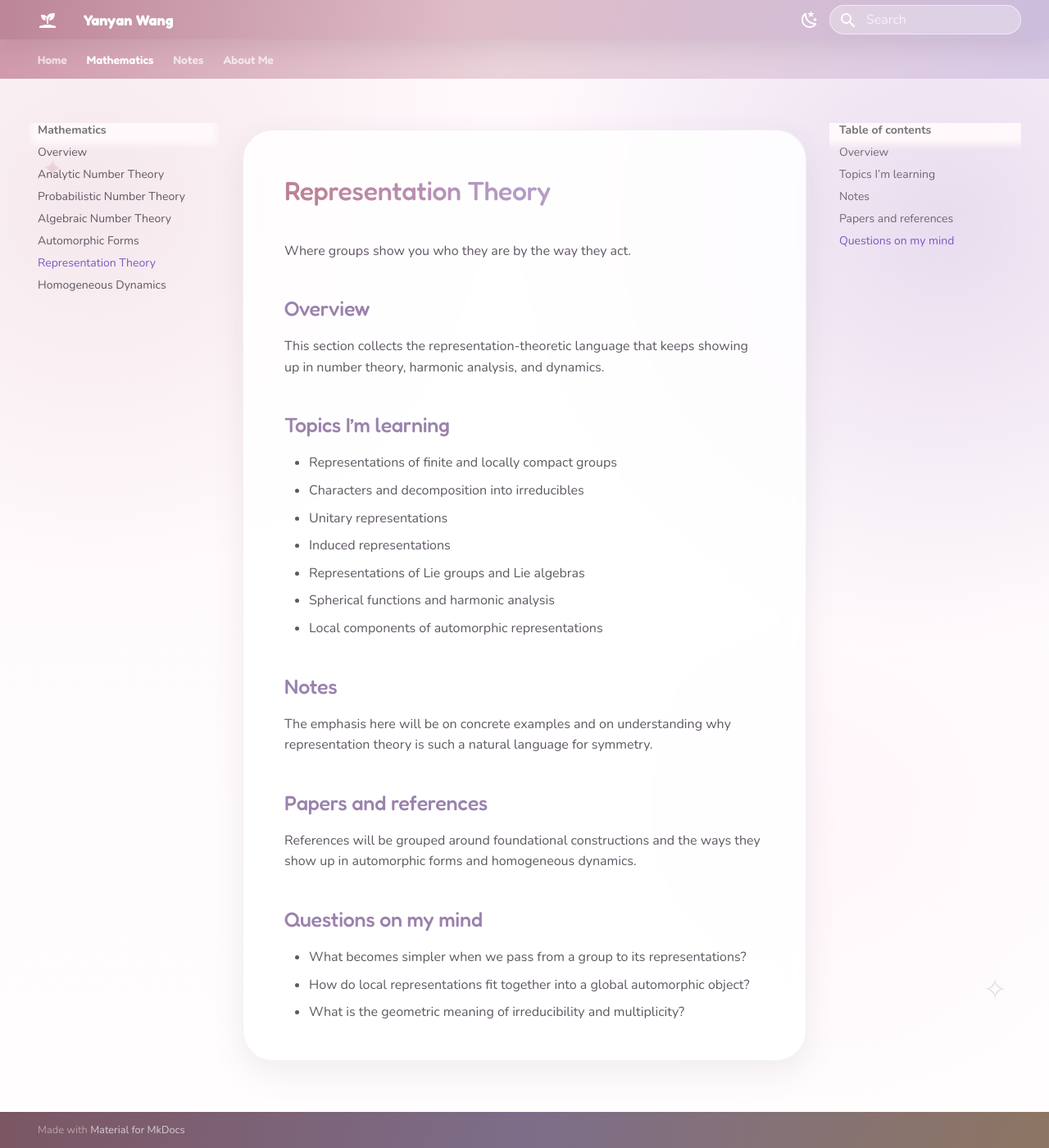
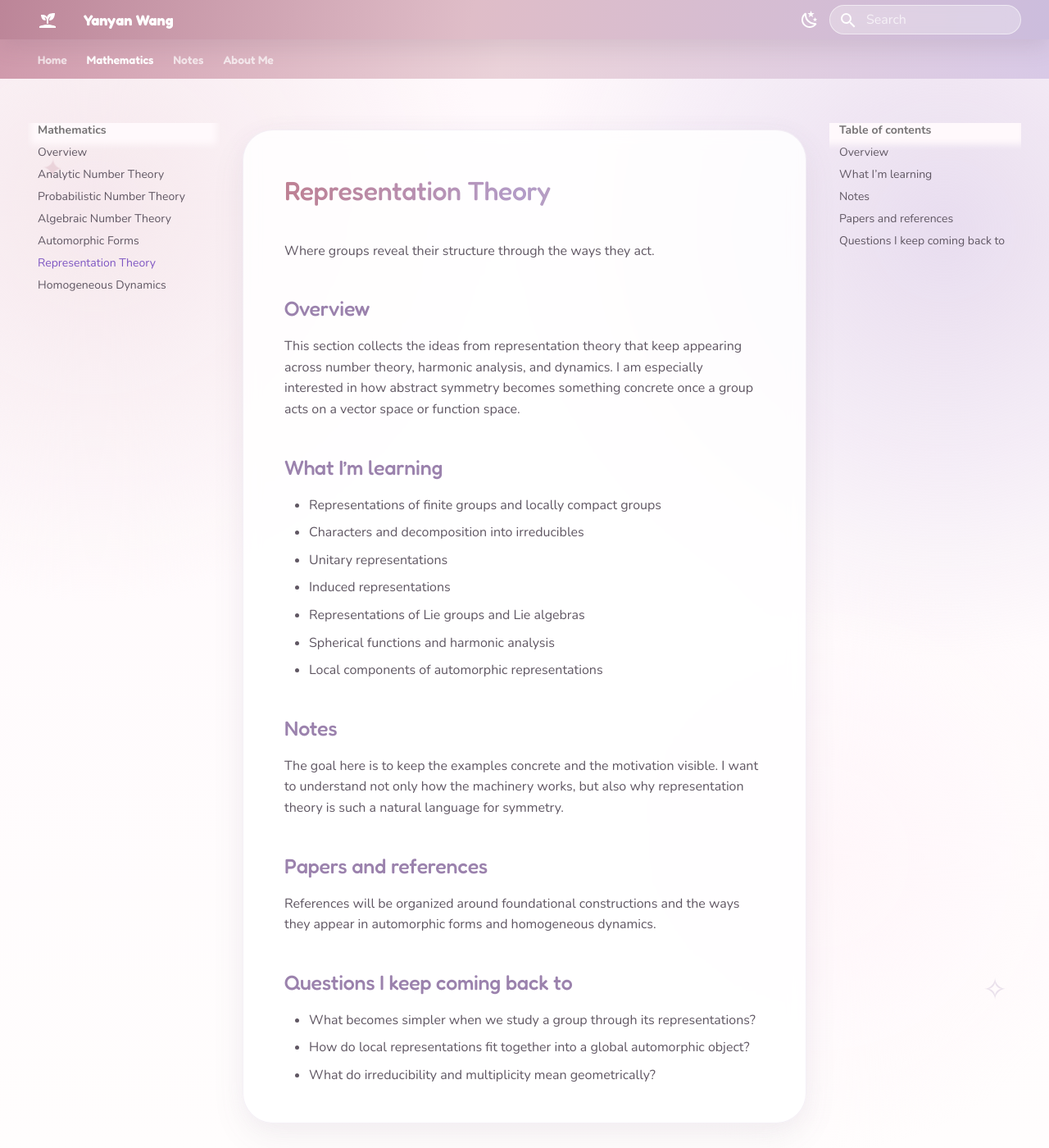
Before and after one commit to yanyanwang-math/yanyanwang-math.github.io, an MkDocs documentation site: the page built from docs/representation-theory/index.md, in a window 1280 px wide and 1400 px high. Shown: the whole window at 82% size. Built offline with MkDocs 1.6.1 and Material for MkDocs 9.7.7, drawn with Linux system fonts in a browser that asks for light colours.

Commit message:
Add files via upload

```diff
--- a/docs/representation-theory/index.md
+++ b/docs/representation-theory/index.md
@@ -1,14 +1,14 @@
 # Representation Theory
 
-Where groups show you who they are by the way they act.
+Where groups reveal their structure through the ways they act.
 
 ## Overview
 
-This section collects the representation-theoretic language that keeps showing up in number theory, harmonic analysis, and dynamics.
+This section collects the ideas from representation theory that keep appearing across number theory, harmonic analysis, and dynamics. I am especially interested in how abstract symmetry becomes something concrete once a group acts on a vector space or function space.
 
-## Topics I’m learning
+## What I’m learning
 
-- Representations of finite and locally compact groups
+- Representations of finite groups and locally compact groups
 - Characters and decomposition into irreducibles
 - Unitary representations
 - Induced representations
@@ -18,14 +18,14 @@ This section collects the representation-theoretic language that keeps showing u
 
 ## Notes
 
-The emphasis here will be on concrete examples and on understanding why representation theory is such a natural language for symmetry.
+The goal here is to keep the examples concrete and the motivation visible. I want to understand not only how the machinery works, but also why representation theory is such a natural language for symmetry.
 
 ## Papers and references
 
-References will be grouped around foundational constructions and the ways they show up in automorphic forms and homogeneous dynamics.
+References will be organized around foundational constructions and the ways they appear in automorphic forms and homogeneous dynamics.
 
-## Questions on my mind
+## Questions I keep coming back to
 
-- What becomes simpler when we pass from a group to its representations?
+- What becomes simpler when we study a group through its representations?
 - How do local representations fit together into a global automorphic object?
-- What is the geometric meaning of irreducibility and multiplicity?
+- What do irreducibility and multiplicity mean geometrically?
```
